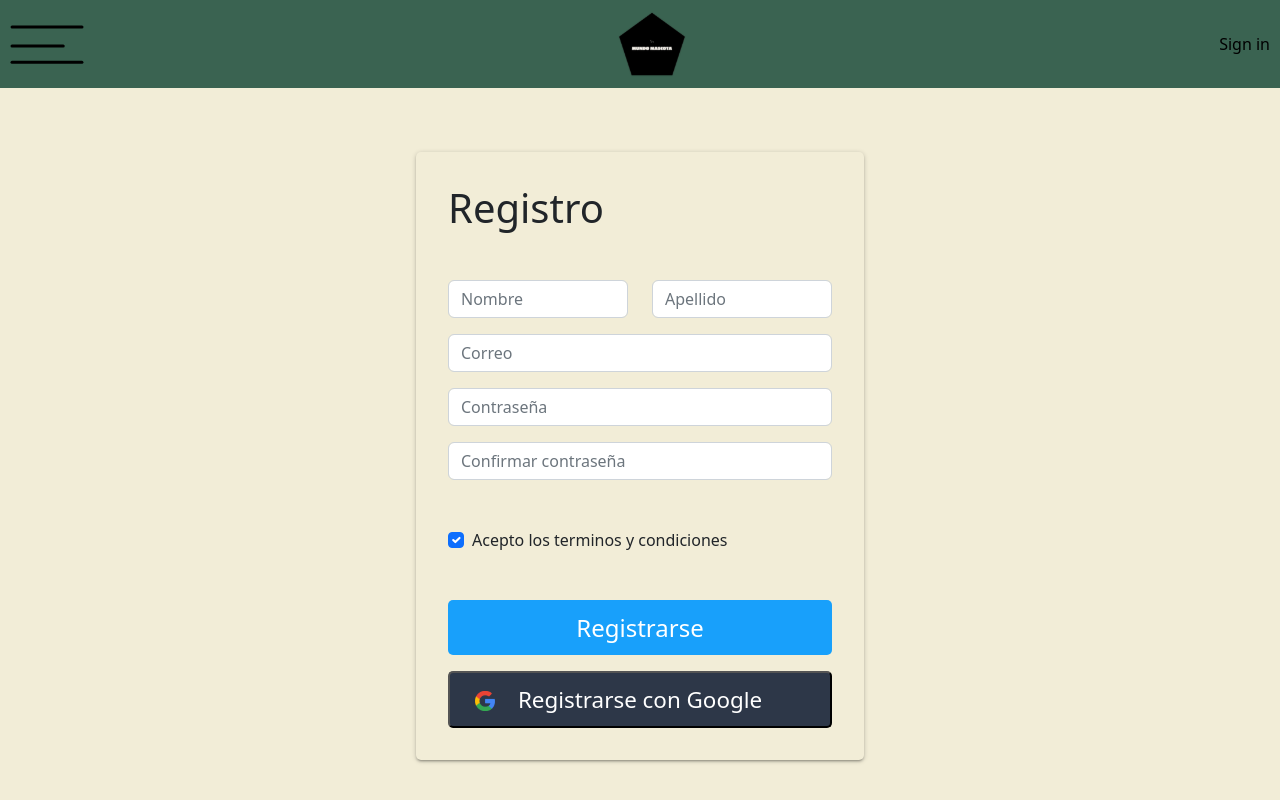
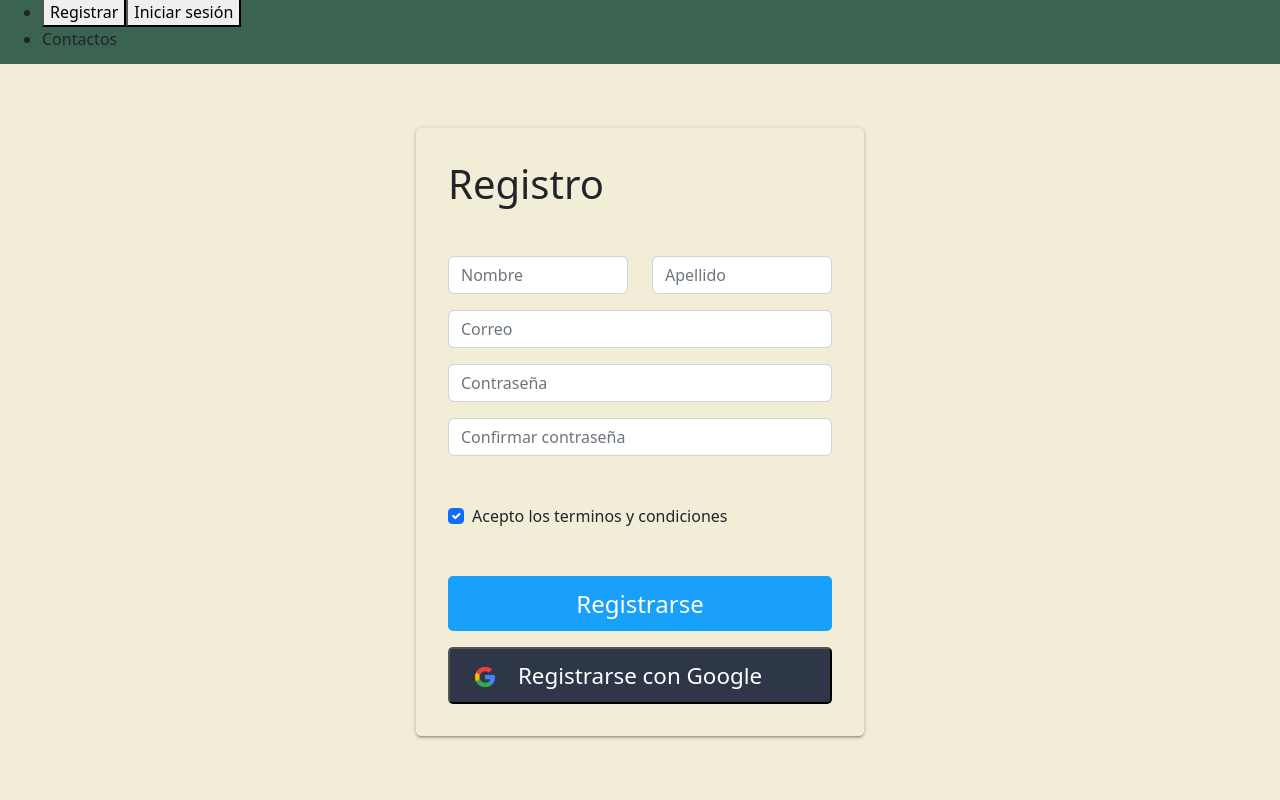
Before and after one commit to No-Country/c6-28-vue-node, a Vue app: page /register in a window 1280 px wide. Shown: the top 800 px of the page. Built offline with nearby package versions, Linux system fonts and the light colour scheme; grey boxes are pictures that could not be loaded.

Commit message:
add changes

```diff
--- a/babel.config.js
+++ b/babel.config.js
@@ -1,5 +1,5 @@
 module.exports = {
   presets: [
-    '@vue/cli-plugin-babel/preset'
-  ]
-}
+    '@vue/cli-plugin-babel/preset',
+  ],
+};
--- a/src/Components/HeaderItem.vue
+++ b/src/Components/HeaderItem.vue
@@ -4,17 +4,27 @@ import {RouterLink} from 'vue-router';
 </script>
 <template>
   <header class="header">
-    <div class="header__menu">
+    <!-- <div class="header__menu">
       <img src="../assets/icons/IconMenu.svg" alt="menu icon">
     </div>
     <div class="header__logo">
-      <router-link to="/home">
+      <router-link to="/" class="header__logo--wrapper">
         <img src="../assets/Logo.svg" alt="logo icon svg">
       </router-link>
     </div>
     <div class="header__signin">
       <router-link to="/login" class="header__login">Sign in</router-link>
-    </div>
+    </div> -->
+
+    <ul>
+      <li>
+        <div>
+          <button>Registrar</button>
+          <button>Iniciar sesión</button>
+        </div>
+      </li>
+      <li>Contactos</li>
+    </ul>
   </header>
 </template>
 <style scoped>
@@ -30,11 +40,18 @@ import {RouterLink} from 'vue-router';
     align-items: center;
     padding: 10px;
     background-color:#3A6351;
-    /* max-height: 50px; */
+    height: 4em;
   }
   /* .header__menu, .header__login, .header__logo{
     height: 100%;
   } */
+  .header__logo, .header__menu{
+    height: 100%;
+  }
+
+  .header__logo--wrapper{
+    height: 20px;
+  }
 
   .header__login,.header__login:link, .header__login:active{
     text-decoration: none;
--- a/vue.config.js
+++ b/vue.config.js
@@ -1,4 +1,4 @@
-const { defineConfig } = require('@vue/cli-service')
+const {defineConfig} = require('@vue/cli-service');
 module.exports = defineConfig({
   transpileDependencies: true,
   lintOnSave: true,
@@ -8,8 +8,8 @@ module.exports = defineConfig({
         target: 'https://c6-28.up.railway.app/',
         changeOrigin: true,
         logLevel: 'debug',
-        pathRewrite: { '^/api': 'api/v1' },
-      }
-    }
+        pathRewrite: {'^/api': 'api/v1'},
+      },
+    },
   },
-})
+});
```
Also changed, not shown: src/service/product.js (+10 -10 lines), src/service/user.js (+10 -10 lines).
